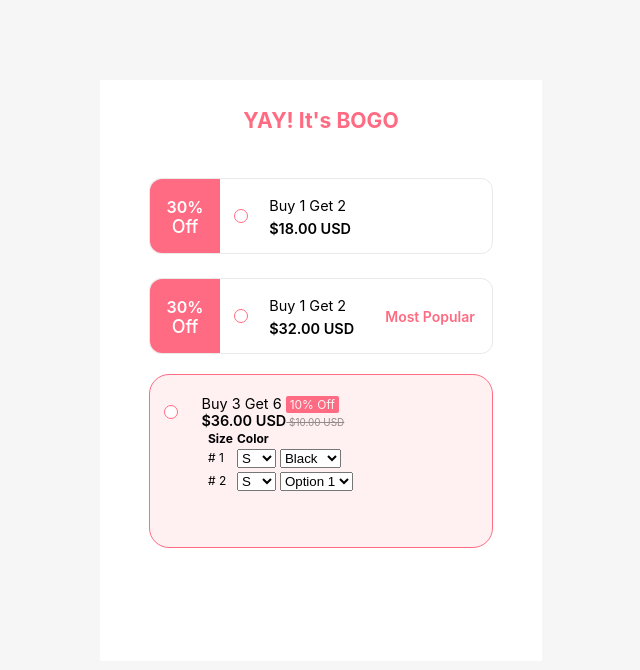
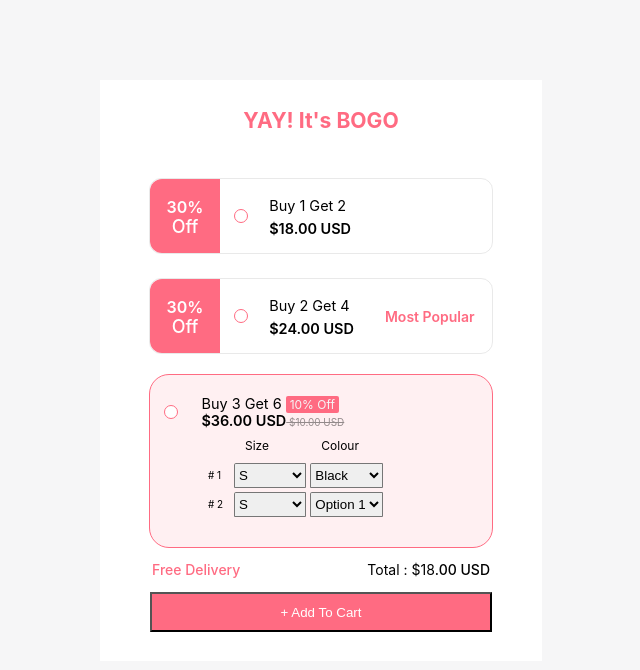
Before and after one commit to Koundu/proveway, a plain HTML site: page index.html in a window 1280 px wide. Shown: the whole page, without its empty margins (319-959 px from the left). Drawn offline with Linux system fonts and the light colour scheme.

Commit message:
Completed Till Submit Button

```diff
--- a/index.html
+++ b/index.html
@@ -27,8 +27,8 @@
             <div id="selection">
                 <input type="radio"/>
                 <div id="info">
-                    <p>Buy 1 Get 2</p>
-                    <p>$32.00 USD</p>
+                    <p>Buy 2 Get 4</p>
+                    <p>$24.00 USD</p>
                 </div>
                 <p id="most-popular">Most Popular</p>
             </div>
@@ -45,8 +45,9 @@
                     <table>
                         <thead>
                             <tr>
-                                <th id="heading">Size</th>
-                                <th id="heading">Color</th>
+                                <th></th>
+                                <th>Size</th>
+                                <th>Colour</th>
                             </tr>
                         </thead>
                         <tbody>
@@ -75,7 +76,7 @@
                                         <option value="Option 1">S</option>
                                         <option value="Option 2">L</option>
                                         <option value="Option 3">XL</option>
-                                        <option value="Option 3">xxl</option>
+                                        <option value="Option 3">XXL</option>
                                     </select>
                                 </td>
                                 <td>
@@ -91,6 +92,11 @@
                 </form>
             </div>
         </article>
+        <div id="total">
+            <p>Free Delivery</p>
+            <p>Total : $18<span>.00 USD</span></p>
+        </div>
+        <button type="submit">+ Add To Cart</button>
     </body>
     <script src="./index..js"></script>
 </body>
--- a/styles.css
+++ b/styles.css
@@ -184,16 +184,69 @@ input[type="radio"]:hover{
     margin: 0px;
 }
 
-form{
+#dataForm{
     font-family: 'Inter',sans-serif;
     font-size: 9.94px;
     font-weight: 400;
     line-height: 12.03px;
     text-align: left;
     margin-left: 55px;
+    width: max-content;
 }
 
-th,td{
+td > select{
+    width: 72.3px;
+    height: 25.31px;
+    top: 346.05px;
+    left: 178.44px;
+    gap: 0px;
+    border-radius: 1.81px 0px 0px 0px;
+    border: 0.9px 0px 0px 0px;
+}
+
+
+thead th{
     font-family: 'Inter',sans-serif;
     font-size: 12px;
+    text-align: left;
+    font-weight: 400;
+    padding: 8px 12px;
 }
+
+#total{
+    width: inherit;
+    display: flex;
+    flex-direction: row;
+    justify-content: center;
+    gap: 127px;
+}
+
+#total > p:first-child{
+    color: rgba(255, 107, 130, 1);
+    font-family: 'Inter',sans-serif;
+    font-size: 14px;
+    font-weight: 500;
+    line-height: 16.94px;
+    text-align: left;
+}
+#total > p:last-child{
+    font-family: 'Inter',sans-serif;
+    font-size: 14px;
+    font-weight: 400;
+    line-height: 16.94px;
+    text-align: left;
+}
+#total > p:last-child > span{
+    font-family: 'Inter',sans-serif;
+    font-size: 14px;
+    font-weight: 500;
+    line-height: 16.94px;
+    text-align: left;
+}
+
+button{
+    width: 342px;
+    height: 40px;
+    color: white;
+    background: rgba(255, 107, 130, 1);
+}
```
